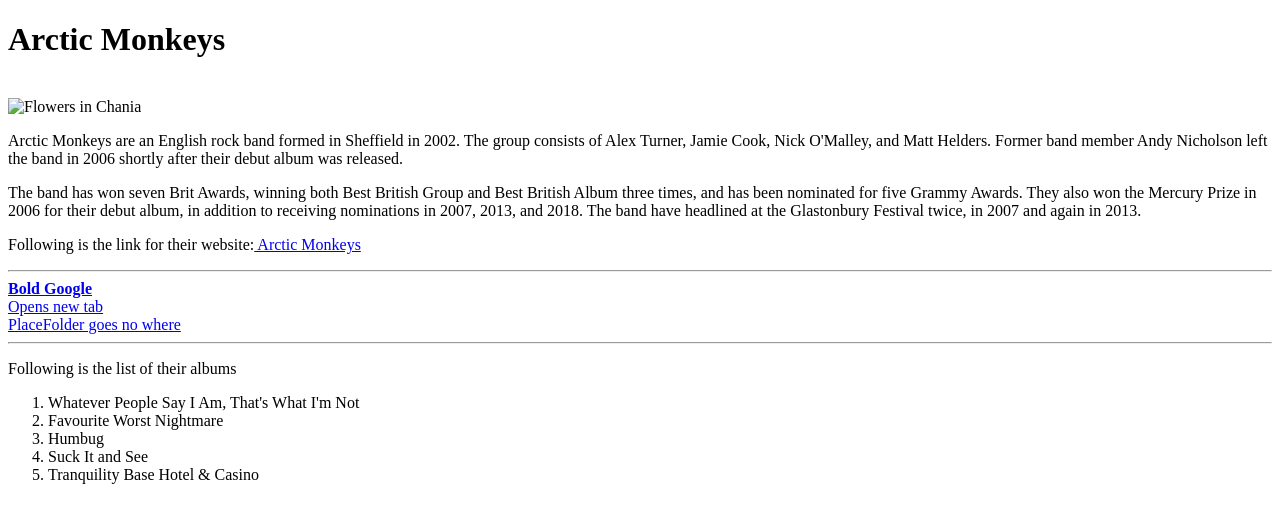
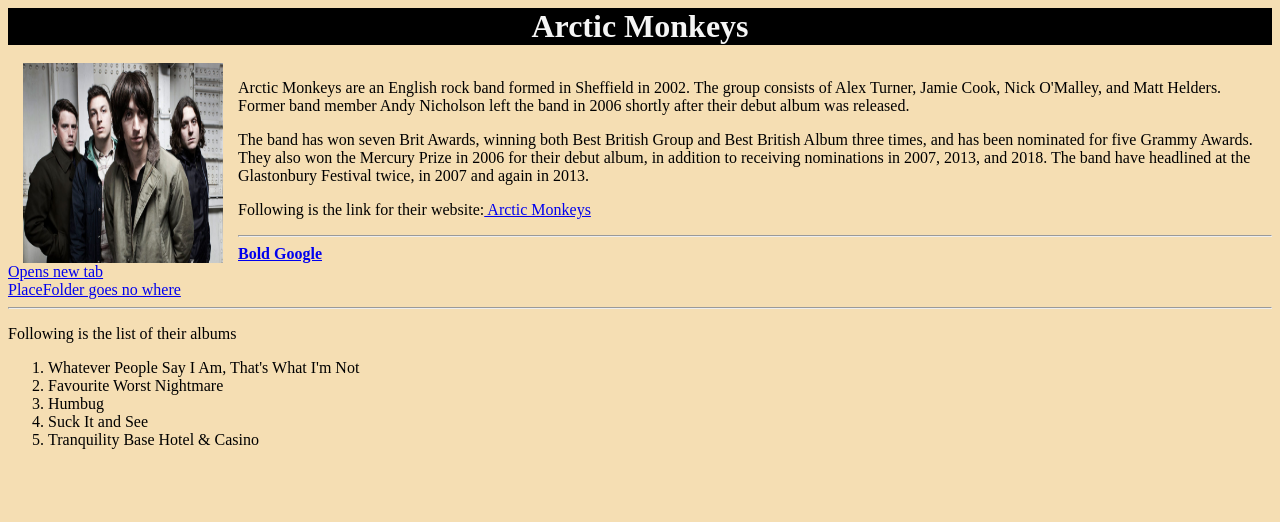
Before and after one commit to RohaanAli/My-repo, a plain HTML site: page myband.html in a window 1280 px wide. Drawn offline with Linux system fonts and the light colour scheme.

Commit message:
updated band

```diff
--- a/CSS/style.css
+++ b/CSS/style.css
@@ -5,8 +5,6 @@ body
     background-color: #efeee7;
     font-family: Georgia, 'Times New Roman', Times, serif;
     color: #333333;
-
-
 }
 
 header
@@ -17,8 +15,6 @@ header
     padding-inline-end: 15px;
     margin-inline-end: 15px;
     border-left-width: 15px;
-
-
 }
 
 h1
@@ -34,7 +30,6 @@ h2
 {
     font-size: 24px;
     padding-left: 15px;
-
 }
 
 a
@@ -45,7 +40,6 @@ a
 container
 {
     margin: 0 auto;
-
 }
 #main-bio
 {
--- a/myband.html
+++ b/myband.html
@@ -2,17 +2,42 @@
 <title>  My band </title>
 
 <head>
-    <link rel="icon" href="favicon.png">
-     </head>
+
+    <link rel="icon" href="../My-repo/Images/favicon.png">
+
+    <style>
+        #image
+        {
+            width: 200px;
+            height: 200px;
+            padding-left: 15px;
+            padding-right: 15px;
+            float: left;
+        }
+        h1
+        {
+            background-color: black;
+            margin: 0;
+            text-align: center;
+
+
+            color: whitesmoke;
+        }
+        body
+        {
+            background-color: wheat;
+
+        }
+    </style>
+ </head>
 <strong><h1>Arctic Monkeys</h1> </strong>
 <body>
-<br><img src="arctic-monkeys-2011-696x442.jpg" alt="Flowers in Chania">
+<br><img id = "image" src="../My-repo/Images/arctic-monkeys-2011-696x442.jpg" alt="Flowers in Chania">
 
 <P>  Arctic Monkeys are an English rock band formed in Sheffield in 2002. The group consists of Alex Turner, Jamie Cook, Nick O'Malley, and Matt Helders.
      Former band member Andy Nicholson left the band in 2006 shortly after their debut album was released. </P>
     <p> The band has won seven Brit Awards, winning both Best British Group and Best British Album three times, and has been nominated for five Grammy Awards.
         They also won the Mercury Prize in 2006 for their debut album, in addition to receiving nominations in 2007, 2013, and 2018. The band have headlined at the Glastonbury Festival twice, in 2007 and again in 2013.    </p>
-
 <p> Following is the link for their website:<a href="https://www.arcticmonkeys.com/"> Arctic Monkeys </a> </p>
 
     <hr>
```
Also changed, not shown: Images/arctic-monkeys-2011-696x442.jpg (added), Images/favicon.png (added).
